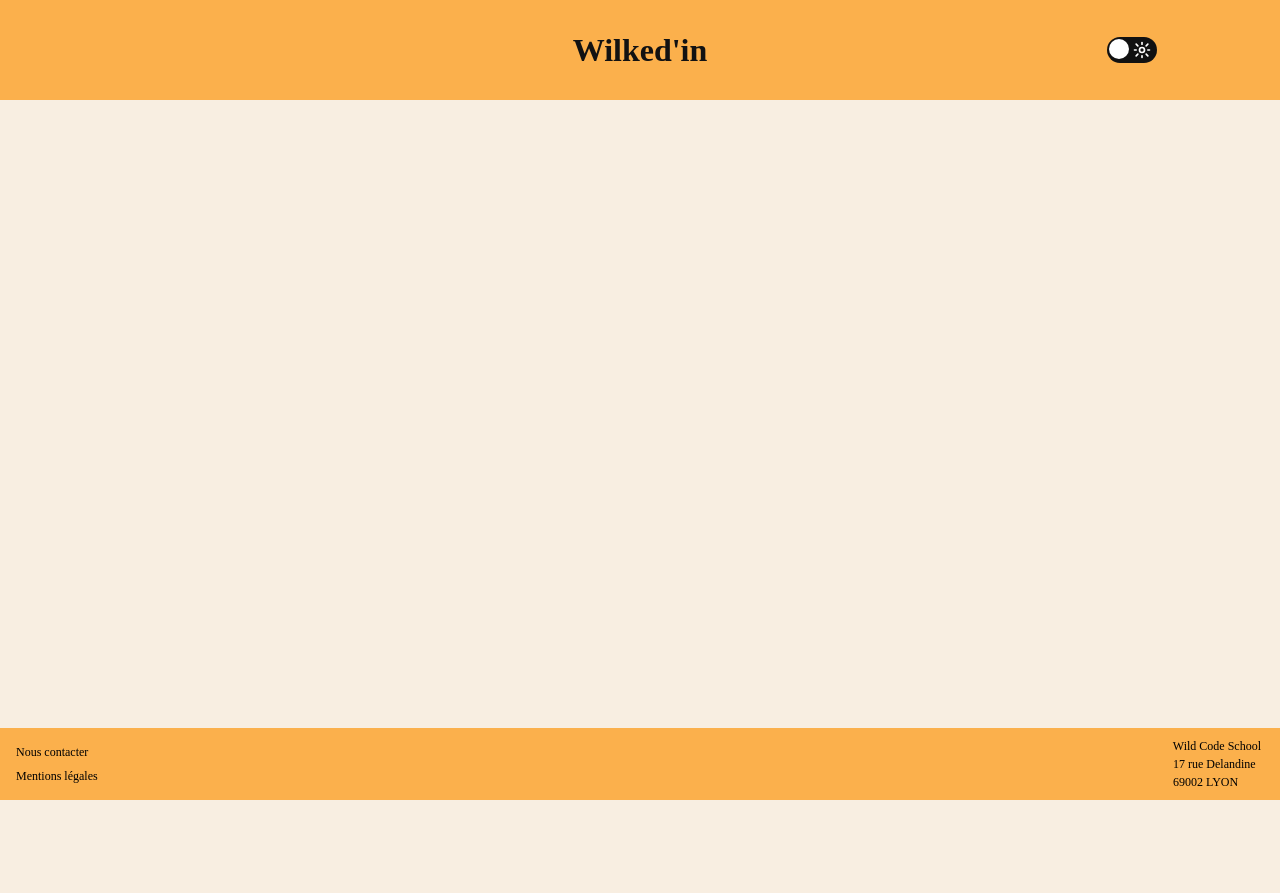
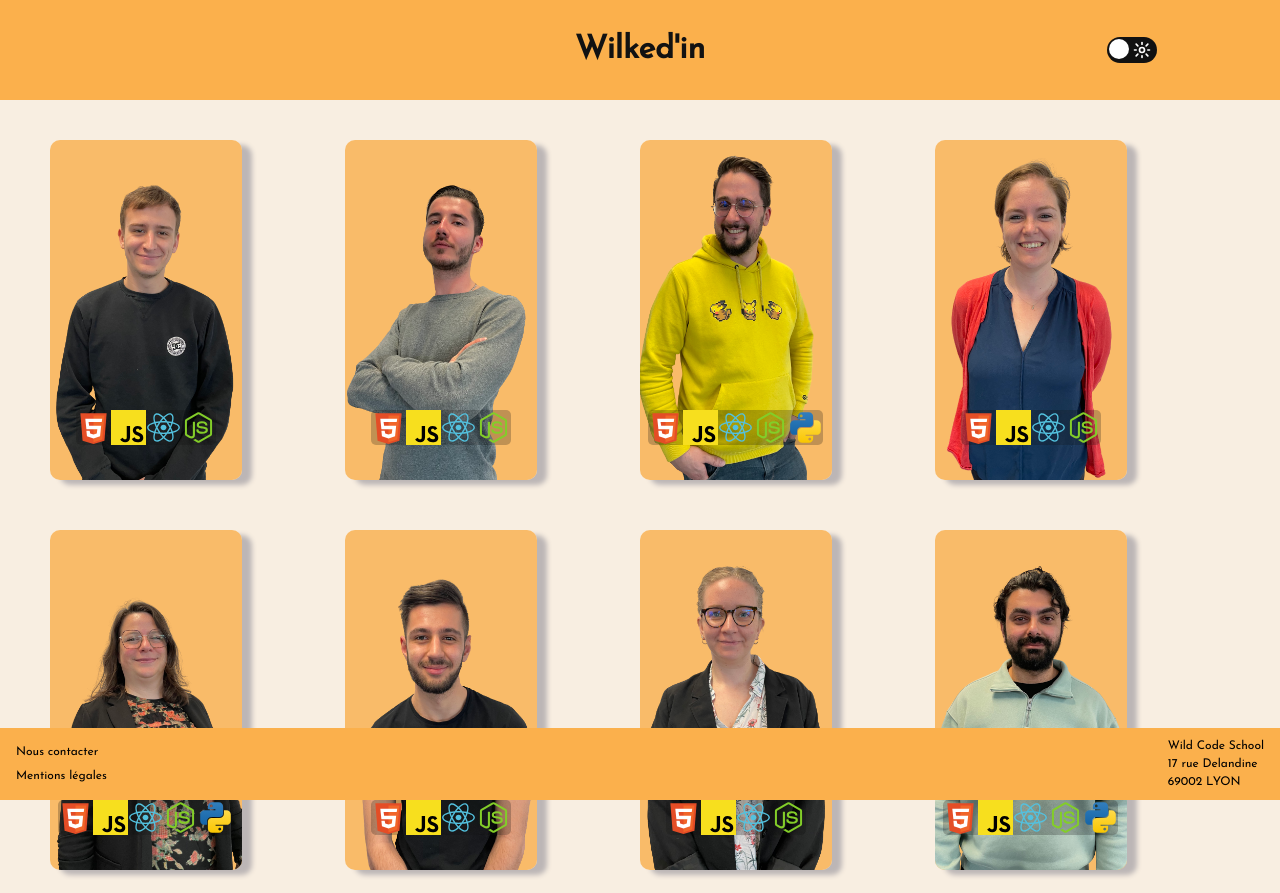
Before and after one commit to WildCodeSchool/2023-02-JS-FT-Lyon-P1-WeWildin, a plain HTML site: page index.html in a window 1280 px wide. Shown: the top 893 px of the page. Before the commit the page ends 800 px from the top, so only its background shows below. Drawn offline with Linux system fonts and the light colour scheme.

Commit message:
update finalisation trombi

```diff
--- a/css/style.css
+++ b/css/style.css
@@ -1,8 +1,12 @@
+@import url();
+
 * {
   box-sizing: border-box;
   margin: 0;
   padding: 0;
+  font-family: 'Josefin Sans', sans-serif;
 }
+
 body {
   line-height: 1.5;
   background-color: #F8EEE1;
@@ -15,13 +19,14 @@
   color: #FFFFFF;
 }
 
+
 /*HEADER*/
 
-  header
-  {
+
+header {
   background-color: #FBB04C;
   color: #121212;
-    position:fixed;
+  position: fixed;
   width: 100%;
   top: 0;
 }
@@ -45,9 +50,8 @@ text-align: center;
 }
 
 
-@media only screen and (min-width: 600px){
-  .button
-  {
+@media only screen and (min-width: 600px) {
+  .button {
     position: absolute;
     margin-left: 80%;
   }
@@ -61,9 +65,9 @@ text-align: center;
 .label {
   width: 50px;
   height: 26px;
-    background-color:#111;
+  background-color: #111;
   display: flex;
-    border-radius:50px;
+  border-radius: 50px;
   align-items: center;
   justify-content: space-between;
   padding: 5px;
@@ -83,7 +87,7 @@ text-align: center;
 }
 
 /*target the ball inside button*/
-  .checkbox:checked + .label .ball{
+.checkbox:checked+.label .ball {
   transform: translateX(24px);
 }
 
@@ -263,9 +267,8 @@ text-align: center;
 
 /* Footer */
 
-  footer
-
-  {background-color: #FBB04C ;
+footer {
+  background-color: #FBB04C;
   position: fixed;
   bottom: 0;
   width: 100%;
@@ -275,36 +278,31 @@ text-align: center;
   height: 4.5rem;
 }
 
- .footer
- {
+.footer {
   align-items: center;
 }
 
 
-    nav
-    {
+nav {
   white-space: nowrap;
 }
 
 nav ul {
-    padding: 1rem ;
+  padding: 1rem;
   margin: 0;
 }
 
-  nav ul li
-  {
+nav ul li {
   list-style: none;
   line-height: 1.5rem;
 }
 
-  nav ul li a
-  {
+nav ul li a {
   text-decoration: none;
   color: black;
 }
 
-  .adress
-  {
+.adress {
   margin-left: 12rem;
   padding-right: 1rem;
   white-space: pre;
@@ -313,33 +311,39 @@ align-items: center;
 
 
 /*Mise en page trombi*/
-#trombinoscope{
-    background-color: #F8EEE1;
+#trombinoscope {
   display: grid;
   grid-template-columns: 1fr 1fr;
   row-gap: 30px;
+  margin-top: 140px;
+  margin-left: 50px;
+  margin-right: 50px;
+
 
 }
-@media screen and (min-width : 768px){
+
+@media screen and (min-width : 768px) {
   #trombinoscope {
     grid-template-columns: 1fr 1fr 1fr 1fr;
   }
 }
+
 /*mise en page cards dans trombi*/
-.wilderPic{
+.wilderPic {
   width: 191.61px;
   height: 360px;
-    background-color: rgba(251, 176, 76, 0.8);
+  background-color: #fbb04ccc;
   border-radius: 10px;
   box-shadow: 10px 5px 5px rgb(188, 182, 182);
   transition: background-color 400ms linear;
 }
-.wilderCard:hover .wilderPic{
+
+.wilderCard:hover .wilderPic {
   transform: scale(1.2);
-    background-color: black;
+  background-color: #121212;
 }
 
-.wilderCard{
+.wilderCard {
   width: 191.61px;
   height: 360px;
   display: flex;
@@ -348,26 +352,39 @@ align-items: center;
 
 }
 
-.profileName2{
+.profileName2 {
   display: none;
-    width: 80%;
 
+
+  background-color: #1212123e;
 }
-/*mise en page name sur card*/
-.wilderCard:hover .profileName2{
+  /*background: linear-gradient(90deg, #12121299, #fbb04ccc);
+
+
+/*hardSkills*/
+.hardSkills2 {
   display: flex;
   position: relative;
   top: -70px;
-    font-family: "Josefin", sans-serif;
-    font-size: 24px;
-    color: black;
-    text-shadow: #F8EEE1 2px 3px 2px;
-    justify-content: center;
+  background-color: #1212123e;
+  border-radius: 5px;
 }
 
-/*hardSkills*/
-.hardSkills{
-    display: none;
-    position:relative;
-    top: -50px;
+.languageIcons2 {
+  height: 35px;
+
 }
+
+/*mise en page name sur card*/
+.wilderCard:hover .profileName2 {
+  display: flex;
+  position: relative;
+  text-align :center;
+  top: -70px;
+  font-family: 'Josefin Sans', sans-serif;
+  font-size: 24px;
+  color:#F8EEE1 ;
+  border-radius: 5px;
+
+
+}
--- a/index.html
+++ b/index.html
@@ -6,21 +6,53 @@
   <meta http-equiv="X-UA-Compatible" content="IE=edge" />
   <meta name="viewport" content="width=device-width, initial-scale=1.0" />
   <link rel="stylesheet" href="css/style.css" />
-  <link rel="preconnect" href="https://fonts.googleapis.com">
-  <link rel="preconnect" href="https://fonts.gstatic.com" crossorigin>
-  <link href="https://fonts.googleapis.com/css2?family=Josefin+Sans&display=swap" rel="stylesheet">
+  <style>
+    @import url('https://fonts.googleapis.com/css2?family=Josefin+Sans&display=swap%27');
+  </style>
   <title>Wildked'in</title>
 </head>
 
 <body>
   <header>
     <div class="header">
-  <div class="title"><h1>Wilked'in</h1></div>
+      <div class="title">
+        <h1>Wilked'in</h1>
+      </div>
       <div class="button">
         <input type="checkbox" class="checkbox" id="checkbox">
         <label for="checkbox" class="label">
-    <svg viewBox="0 0 26 26" fill="none" xmlns="http://www.w3.org/2000/svg" stroke="#400040"><g id="moon" stroke-width="0"></g><g id="SVGRepo_tracerCarrier" stroke-linecap="round" stroke-linejoin="round"></g><g id="SVGRepo_iconCarrier"> <path d="M4.67199 18.7967C3.97348 18.2328 4.55832 17.2239 5.45256 17.1452C11.2419 16.6357 15.0596 10.0755 12.4592 5.00063C12.0486 4.19926 12.5832 3.13003 13.4466 3.38559C17.2438 4.50955 20 7.94173 20 12C20 16.9715 16.1189 21 11 21C8.65964 21 6.38082 20.1762 4.67199 18.7967Z" stroke="#ffffff" stroke-width="1.5" stroke-linecap="round" stroke-linejoin="round"></path> </g></svg>
-    <svg viewBox="0 0 24 24" fill="none" xmlns="http://www.w3.org/2000/svg"><g id="SVGRepo_bgCarrier" stroke-width="0"></g><g id="SVGRepo_tracerCarrier" stroke-linecap="round" stroke-linejoin="round"></g><g id="SVGRepo_iconCarrier"> <path d="M15 12C15 13.6569 13.6569 15 12 15C10.3431 15 9 13.6569 9 12C9 10.3431 10.3431 9 12 9C13.6569 9 15 10.3431 15 12Z" stroke="#ffffff" stroke-width="2"></path> <path d="M12 5V3" stroke="#ffffff" stroke-width="2" stroke-linecap="round" stroke-linejoin="round"></path> <path d="M17 7L19 5" stroke="#ffffff" stroke-width="2" stroke-linecap="round" stroke-linejoin="round"></path> <path d="M19 12H21" stroke="#ffffff" stroke-width="2" stroke-linecap="round" stroke-linejoin="round"></path> <path d="M17 17L19 19" stroke="#ffffff" stroke-width="2" stroke-linecap="round" stroke-linejoin="round"></path> <path d="M12 19V21" stroke="#ffffff" stroke-width="2" stroke-linecap="round" stroke-linejoin="round"></path> <path d="M7 17L5 19" stroke="#ffffff" stroke-width="2" stroke-linecap="round" stroke-linejoin="round"></path> <path d="M5 12H3" stroke="#ffffff" stroke-width="2" stroke-linecap="round" stroke-linejoin="round"></path> <path d="M5 5L7 7" stroke="#ffffff" stroke-width="2" stroke-linecap="round" stroke-linejoin="round"></path> </g></svg>
+          <svg viewBox="0 0 26 26" fill="none" xmlns="http://www.w3.org/2000/svg" stroke="#400040">
+            <g id="moon" stroke-width="0"></g>
+            <g id="SVGRepo_tracerCarrier" stroke-linecap="round" stroke-linejoin="round"></g>
+            <g id="SVGRepo_iconCarrier">
+              <path
+                d="M4.67199 18.7967C3.97348 18.2328 4.55832 17.2239 5.45256 17.1452C11.2419 16.6357 15.0596 10.0755 12.4592 5.00063C12.0486 4.19926 12.5832 3.13003 13.4466 3.38559C17.2438 4.50955 20 7.94173 20 12C20 16.9715 16.1189 21 11 21C8.65964 21 6.38082 20.1762 4.67199 18.7967Z"
+                stroke="#ffffff" stroke-width="1.5" stroke-linecap="round" stroke-linejoin="round"></path>
+            </g>
+          </svg>
+          <svg viewBox="0 0 24 24" fill="none" xmlns="http://www.w3.org/2000/svg">
+            <g id="SVGRepo_bgCarrier" stroke-width="0"></g>
+            <g id="SVGRepo_tracerCarrier" stroke-linecap="round" stroke-linejoin="round"></g>
+            <g id="SVGRepo_iconCarrier">
+              <path
+                d="M15 12C15 13.6569 13.6569 15 12 15C10.3431 15 9 13.6569 9 12C9 10.3431 10.3431 9 12 9C13.6569 9 15 10.3431 15 12Z"
+                stroke="#ffffff" stroke-width="2"></path>
+              <path d="M12 5V3" stroke="#ffffff" stroke-width="2" stroke-linecap="round" stroke-linejoin="round"></path>
+              <path d="M17 7L19 5" stroke="#ffffff" stroke-width="2" stroke-linecap="round" stroke-linejoin="round">
+              </path>
+              <path d="M19 12H21" stroke="#ffffff" stroke-width="2" stroke-linecap="round" stroke-linejoin="round">
+              </path>
+              <path d="M17 17L19 19" stroke="#ffffff" stroke-width="2" stroke-linecap="round" stroke-linejoin="round">
+              </path>
+              <path d="M12 19V21" stroke="#ffffff" stroke-width="2" stroke-linecap="round" stroke-linejoin="round">
+              </path>
+              <path d="M7 17L5 19" stroke="#ffffff" stroke-width="2" stroke-linecap="round" stroke-linejoin="round">
+              </path>
+              <path d="M5 12H3" stroke="#ffffff" stroke-width="2" stroke-linecap="round" stroke-linejoin="round"></path>
+              <path d="M5 5L7 7" stroke="#ffffff" stroke-width="2" stroke-linecap="round" stroke-linejoin="round">
+              </path>
+            </g>
+          </svg>
           <div class='ball'>
         </label>
       </div>
@@ -50,6 +82,7 @@
       69002 LYON
     </div>
   </footer>
+  <script src="js/script.js"></script>
 </body>
 
 </html>
--- a/js/script.js
+++ b/js/script.js
@@ -261,18 +261,36 @@ for (let wilder of wilders) {
     wildersName.innerText = `${wilder.firstName}`;
     newWilder.appendChild(wildersName);
 
-    let hardSkillsBlock = document.createElement("div");
-            hardSkillsBlock.classList.add("hardSkillsBlock");
-            newWilder.appendChild(hardSkillsBlock);
+ /* Création hardskills wilders sur photo trombi*/
 
-    let wildersHardSkills = document.createElement("ul");
-    wildersHardSkills.classList.add("hardSkills");
-    for (let i = 0; i < wilder.hardSkills.length; i++) {
-        let hardSkillsPart = document.createElement("li");
-        hardSkillsPart.innerText = wilder.hardSkills[i];
-        wildersHardSkills.appendChild(hardSkillsPart);
+
+let wildersHardSkills2 = document.createElement("div");
+wildersHardSkills2.classList.add("hardSkills2");
+function createLanguageIcon(language) {
+    let hardSkillsPart = document.createElement("img");
+    hardSkillsPart.src = "assets/" + language.toLowerCase() +"-svg.svg";
+    hardSkillsPart.classList.add("languageIcons2");
+    wildersHardSkills2.appendChild(hardSkillsPart);
+};
+newWilder.appendChild(wildersHardSkills2);
+
+for (let i = 0; i < wilder.hardSkills.length; i++) {
+    if (wilder.hardSkills[i] === "HTML") {
+        createLanguageIcon("HTML");
+    } else if (wilder.hardSkills[i] === "JavaScript") {
+        createLanguageIcon("JavaScript");
+    } else if (wilder.hardSkills[i] === "Node.js") {
+        createLanguageIcon("Node");
+    } else if (wilder.hardSkills[i] === "PHP") {
+        createLanguageIcon("PHP");
+    } else if (wilder.hardSkills[i] === "React") {
+        createLanguageIcon("React");
+    } else if (wilder.hardSkills[i] === "Python") {
+        createLanguageIcon("Python");
     }
-    hardSkillsBlock.appendChild(wildersHardSkills);
+newWilder.appendChild(wildersHardSkills2);
+
+}
 
 
     //Création dynamique d'une page de profil correspondant au wilder sur la photo duquel on a cliqué via un eventListener.
@@ -298,7 +316,7 @@ for (let wilder of wilders) {
             closeButton.addEventListener("click", function () {
                 profilePage.remove();
                 activeProfile = false;
-                trombinoscope.style.display = "block";
+                trombinoscope.style.display = "grid";
             });
             profilePage.appendChild(closeButton);
 
@@ -472,10 +490,8 @@ for (let wilder of wilders) {
             socialIcons.appendChild(mailIcon);
         }
     }
+
 }
-
-
-
 
 
 /* DARK MODE */
```
Lines whose indentation alone changed are shown as unchanged.
